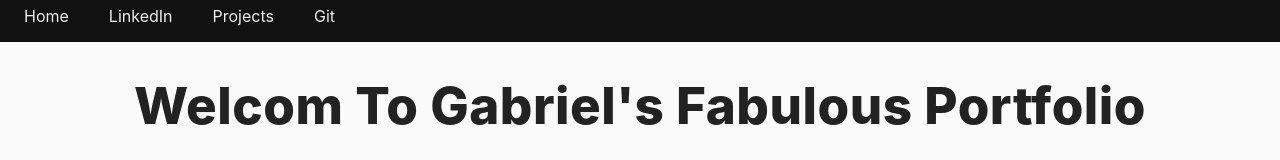
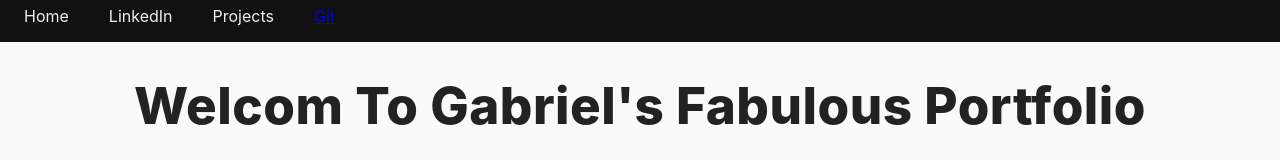
Before and after one commit to Takiro78/Portfolio, a React (Vite) app in the folder my-react-app/: page / in a window 1280 px wide. Shown: the top 160 px of the page. Built offline with nearby package versions, Linux system fonts and the light colour scheme.

Commit message:
linked my git profile page to on nav

```diff
--- a/my-react-app/src/Nav.jsx
+++ b/my-react-app/src/Nav.jsx
@@ -13,7 +13,7 @@ export default function Nav(){
                     <li>Home</li>
                     <li>LinkedIn</li>
                     <li>Projects</li>
-                    <li>Git</li>
+                    <li><a href="https://github.com/Takiro78">Git</a></li>
                 </ul>
 
 
```
